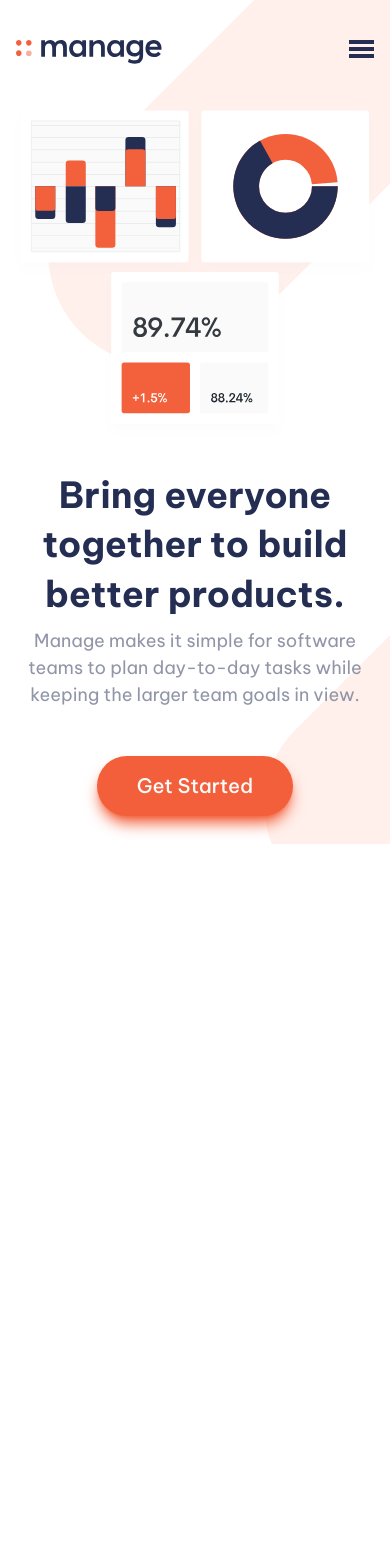
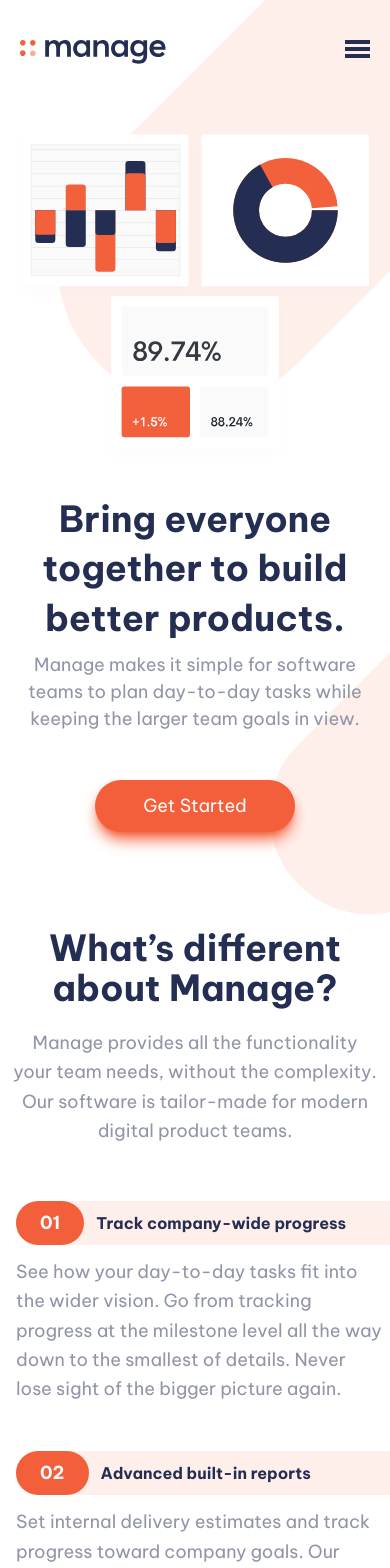
Before and after one commit to OGBENI-NG/manage-landing-page-master, a React (Vite) app: page / in a window 390 px wide. Shown: the top 1568 px of the page. Before the commit the page ends 844 px from the top, so only its background shows below. Built offline with nearby package versions, Linux system fonts and the light colour scheme.

Commit message:
fixed-mobile

```diff
--- a/Components/CustomButton.jsx
+++ b/Components/CustomButton.jsx
@@ -2,9 +2,8 @@ import React from 'react';
 
 function CustomButton({ className, children }) {
   return (
-    <button className={`my-10 capitalize text-veryLightGray
-     py-4 px-10 shadow-lg shadow-brightRed text-xl rounded-full
-      font-medium  ${className}`}>
+    <button className={`my-10 capitalize shadow-lg shadow-brightRed rounded-full
+      ${className} lg:hover:bg-hoverColor lg:hover:shadow-hoverColor `}>
       {children}
     </button>
   );
--- a/Components/Header.jsx
+++ b/Components/Header.jsx
@@ -1,45 +1,66 @@
 import React from 'react'
+import CustomButton from './CustomButton'
 
-const Header = ({logo, hamburger, iconPattern, handleToggle, toggleOpen}) => {
+const Header = ({logo, hamburger, handleToggle, toggleOpen}) => {
+  const links = [
+    {name: "pricing", link: "/"},
+    {name: "product", link: "/"},
+    {name: "about us", link: "/"},
+    {name: "careers", link: "/"},
+    {name: "community", link: "/"}
+  ]
   return (
     <header
-      className='flex bg-white items-center justify-between
-       relative py-10 px-4 md:pl-8 lg:block'
+      className='w-full lg:relative '
     >
-      <div
-        className="absolute left-12 z-0 -top-14 right-0 -mr-20
-            md:left-48
-        "
-      >
-        <img  src={iconPattern} alt="pattern" />
-      </div>
-      <div>
-        <img className='md:h-14' src={logo} alt="logo" />
-      </div>
-      <div>
-      {toggleOpen && (
-        <div
-          className='fixed w-full z-30 inset-0 m-0 flex justify-center
-        bg-overlayColor h-screen px-4 md:px-16 lg:block
+      <div className='relative w-full before:absolute before:content-[""] before:right-0
+        before:w-[300px] before:bg-veryPaleRed before:rounded-[218px] before:rotate-45
+        before:h-[614px] before:z-[0]
+        sm:before:left-44 sm:before:w-[280px] sm:before:-top-40
+        lg:absolute lg:before:left-auto lg:z-[2] lg:before:-top-[9.5rem]
+
         '
       >
-        <nav className='bg-veryLightGray text-darkBlue font-medium
-        rounded flex flex-col gap-6 items-center w-full h-max mt-28 text-2xl
-        capitalize py-12 md:py-20 md:mt-36 md:text-5xl md:gap-12 lg:block'>
-          <li className='flex items-center'><ol><a href="#">pricing</a></ol></li>
-          <li className='flex items-center'><ol><a href="#">product</a></ol></li>
-          <li className='flex items-center'><ol><a href="#">about us</a></ol></li>
-          <li className='flex items-center'><ol><a href="#">careers</a></ol></li>
-          <li className='flex items-center'><ol><a href="#">community</a></ol></li>
+        <div className='
+          sm:flex sm:py-10 sm:pl-5 lg:px-12 sm:overflow-x-hidden
+          lg:flex lg:justify-between lg:items-center lg:py-2
+          xl:px-32
+        '
+        >
+          <div>
+            <img className='' src={logo} alt="logo" />
+          </div>
+          <nav className={` sm:z-[999] sm:bg-overlayColor lg:invisible sm:fixed
+            sm:inset-0 lg:relative ${toggleOpen ? "" : "sm:hidden lg:block"}
+            `}
+          >
+              {<ul className={`
+                lg:flex lg:items-center lg:p-0 lg:m-0 lg:gap-6 capitalize lg:font-medium lg:text-base sm:bg-veryLightGray lg:bg-transparent
+                bg-transparent text-darkBlue sm:text-center sm:mx-4 sm:mt-24
+                sm:text-2xl sm:font-medium sm:py-8 rounded-md lg:visible sm:overflow-x-hidden
+                `}
+              >
+                {links.map((link, index) => (
+                  <li key={index} className='lg:m-0 sm:m-6'>
+                    <a className='lg:hover:text-darkGrayishBlue' href={link.link}>{link.name}</a>
+                  </li>
+                ))}
+              </ul>}
             </nav>
-      </div>)}
-      </div>
           <div>
+            <CustomButton className="
+              text-veryLightGray bg-brightRed py-2 px-8 text-base sm:hidden lg:block
+              lg:relative lg:z-[1]
+              "
+            >get started</CustomButton>
             <div
               onClick={handleToggle}
-          className={`${toggleOpen ? "fixed" : "absolute"} z-30 right-4 top-10 md:right-8 lg:hidden`}
+              className={`${toggleOpen ? "fixed" : "absolute"} z-[999] right-5 top-10 md:right-8 lg:hidden
+              `}
             >
             <img className='md:h-10' src={hamburger} alt="hamburger" />
+            </div>
+          </div>
         </div>
       </div>
     </header>
--- a/Components/Intro.jsx
+++ b/Components/Intro.jsx
@@ -1,43 +1,41 @@
-import React from 'react'
+import React from 'react';
 import CustomButton from './CustomButton'
 
-export default function Intro({iconIllustrationIntro, iconPattern}) {
+
+export default function Intro({iconIllustrationIntro}) {
   return (
-      <section className="-z-50 px-2 font-sans overflow-hidden md:px-10">
-            <div className='flex justify-center'>
-                  <img className="block z-0" src={iconIllustrationIntro} alt="" />
+      <section className="z-[0] px-2 font-sans lg:mt-44 sm:mt-6 ">
+            <div className='lg:flex lg:justify-center lg:items-start lg:gap-3 lg:px-12'>
+                  <div className='flex justify-center lg:order-1 lg:w-1/2'>
+                        <img className="block z-[3]" src={iconIllustrationIntro} alt="" />
                   </div>
             <div
-            className='relative -z-0 px-3 flex justify-center flex-col w-full mt-7 md:px-8'
+                  className='relative  px-3 flex justify-center flex-col w-full mt-7 md:px-8
+                  lg:w-1/2 lg:mt-0 lg:px-0'
             >
-                  <h1 className="text-4xl leading-snug text-darkBlue text-center font-bold md:text-5xl md:px-12 md:leading-snug">
+                        <h1 className="text-4xl leading-snug text-darkBlue
+                              text-center font-bold md:text-5xl md:px-12 md:leading-snug
+                              lg:text-left lg:p-0 lg:text-5xl lg:leading-snug">
                               Bring everyone together to build better products.
                         </h1>
                         <p
-                        className="my-2 text-lg leading-normal text-darkGrayishBlue text-center z-10 md:text-2xl md:px-20 md:leading-normal md:my-5"
+                              className="my-2 text-lg leading-normal text-darkGrayishBlue text-center
+                              z-10 md:text-2xl md:px-20 md:leading-normal md:my-5 lg:text-left lg:p-0
+                              lg:text-base lg:pr-[5rem] lg:leading-relaxed"
                         >
                               Manage makes it simple for software teams to plan day-to-day
                               tasks while keeping the larger team goals in view.
                         </p>
-                  <div className="absolute z-0 left-64 -right-48 top-12 -mr-20 md:left-2/3 md:top-9">
+                        {/* <div className="absolute z-0 left-64 -right-48 top-12 -mr-20 md:left-2/3 md:top-9">
                               <img  src={iconPattern} alt="pattern" />
-                  </div>
-                  <CustomButton className="z-10 bg-brightRed flex justify-center m-auto md:px-16 md:py-5 md:text-2xl">get started</CustomButton>
+                        </div> */}
+                        <CustomButton className="z-10 bg-brightRed flex justify-center m-auto
+                        sm:text-lg sm:py-3 sm:px-12
+                        md:px-16 md:py-5 md:text-2xl lg:justify-start lg:m-0 w-max
+                        lg:px-8 lg:py-2 lg:text-lg text-veryLightGray lg:mt-8"
+                        >get started</CustomButton>
 
                   </div>
-            <div className='py-14 px-3 text-center flex justify-center flex-col w-full '>
-                  <h2
-                        className='text-darkBlue leading-snug text-4xl font-bold mb-5 md:text-5xl md:px-16 md:leading-snug'
-                  >
-                        What’s  different about Manage?
-                  </h2>
-                  <p
-                  className='text-darkGrayishBlue text-lg leading-relaxed md:text-2xl md:px-20 md:leading-normal md:my-5'
-                  >
-                        Manage provides all the functionality your team needs, without
-                        the complexity. Our software is tailor-made for modern digital
-                        product teams.
-                  </p>
             </div>
       </section>
   )
--- /dev/null
+++ b/Components/Section.jsx
@@ -0,0 +1,32 @@
+import React from 'react'
+
+export default function Section() {
+  return (
+      <div className='py-14 px-3 lg:p-0 text-center lg:text-left flex justify-center
+            flex-col w-full lg:w-[450px]'
+      >
+            <h2 className='text-darkBlue leading-snug sm:text-4xl font-bold
+             sm:mb-5 md:text-5xl md:px-16 md:leading-snug lg:px-0 lg:mx-0
+             lg:py-0 lg:mb-0 lg:text-3xl '
+            >
+                  What’s  different about Manage?
+            </h2>
+            <p
+            className='text-darkGrayishBlue text-lg relative leading-relaxed
+                  before:content-[""] lg:before:w-[300px] before:bg-veryPaleRed
+                  before:h-[614px] before:absolute before:z-[1] before:rounded-[218px]
+                  before:rotate-45
+                  sm:before:right-0 sm:before:-top-[41.7rem] sm:before:left-[25.22rem]
+                  sm:before:-z[3] sm:before:w-[200px]
+
+                  md:text-2xl md:px-20 md:leading-normal md:my-5
+                  lg:p-0 lg:pr-20 lg:mt-8 lg:text-base lg:leading-relaxed
+                  lg:before:top-28 lg:before:-left-48  lg:before:right-auto'
+            >
+                  Manage provides all the functionality your team needs, without
+                  the complexity. Our software is tailor-made for modern digital
+                  product teams.
+            </p>
+      </div>
+  )
+}
--- a/index.css
+++ b/index.css
@@ -9,3 +9,7 @@ veryDarkBlue: 'hsl(233, 12%, 13%)',
 veryPaleRed: 'hsl(13, 100%, 96%)',
 veryLightGray: 'hsl(0, 0%, 98%)',
 */
+
+/* .text {
+      background-color: hsla(12, 87%, 70%, 0.926);
+} */
--- a/src/App.jsx
+++ b/src/App.jsx
@@ -10,10 +10,12 @@ import iconSimplify from '../asset/images/bg-simplify-section-mobile.svg'
 import Intro from "../Components/Intro";
 import data from "../data"
 import Track from "../Components/Track";
-import CarouselItem from "../Components/CarouselItem";
+import MemoCarouselItem from "../Components/CarouselItem";
 import CustomButton from "../Components/CustomButton";
 import IntroBase from "../Components/IntroBase";
-import Footer from "../Components/Footer";
+import MemoFooter from "../Components/Footer";
+import Section from "../Components/Section";
+
 
 
 
@@ -42,7 +44,7 @@ export default function App() {
   //testimonies items in data
   const testimoniesData = data.slice(3)
   const testimonies = testimoniesData.map((item, index) => (
-    <CarouselItem
+    <MemoCarouselItem
       key={item.id}
       id={item.id}
       name={item.name}
@@ -94,9 +96,10 @@ export default function App() {
   }
 
   return (
-    <main className={"bg-white h-screen scroll-smooth font-sans w-full overflow-x-hidden "}>
+    <main className={`bg-white h-screen scroll-smooth font-sans w-full`}>
+      <div className="overflow-x-hidden">
       <Header
-        hamburger={toggleOpen ?  IconClose : hamburger}
+        hamburger={toggleOpen ? IconClose : hamburger}
         logo={logo}
         iconPattern={iconPattern}
         toggleOpen={toggleOpen}
@@ -104,26 +107,35 @@ export default function App() {
       />
       <Intro
         iconIllustrationIntro={iconIllustrationIntro}
-        iconPattern={iconPattern}
       />
-      <div>{tracks}</div>
+      <div  className="lg:flex lg:justify-center lg:items-start lg:gap-3 lg:px-12 lg:mt-24">
+        <Section/>
+        <div>{tracks}</div>
+      </div>
       <div className="flex justify-center my-10 text-3xl font-bold
-       text-darkBlue md:text-5xl md:my-20">
+       text-darkBlue md:text-5xl md:my-20 lg:my-5 lg:text-3xl">
         <h1>What they've said</h1>
       </div>
-      <div>{testimonies}</div>
+      <div className="lg:flex custom-scrollbar lg:mx-4 lg:items-center lg:gap-4 justify-start
+      lg:overflow-scroll lg:my-8 lg:scrollbar-hide">
+        {testimonies}
+      </div>
       <CustomButton className="flex m-auto justify-center bg-brightRed
-      md:px-16 md:py-5 md:text-2xl mb-14">get started</CustomButton>
+        sm:text-lg sm:py-3 sm:px-12
+        md:px-16 md:py-5 md:text-2xl mb-14 text-veryLightGray
+        lg:py-3 lg:px-12 lg:text-lg lg:mb-36"
+      >get started</CustomButton>
       <IntroBase
         iconSimplify={iconSimplify}
       />
-      <Footer
+      <MemoFooter
         email={email}
         handleChange={handleChange}
         handleSubmit={handleSubmit}
         error={error}
         logoFooter={logoFooter}
       />
+      </div>
     </main>
 
   )
--- a/tailwind.config.js
+++ b/tailwind.config.js
@@ -16,12 +16,22 @@ export default {
         veryDarkBlue: 'hsl(233, 12%, 13%)',
         veryPaleRed: 'hsl(13, 100%, 96%)',
         veryLightGray: 'hsl(0, 0%, 98%)',
-        overlayColor: "rgba(0, 0, 0, 0.2)"
+        overlayColor: "rgba(0, 0, 0, 0.2)",
+        baseColor: "rgba(255,240,236,0.166)",
+        hoverColor: "hsla(12, 87%, 70%, 0.926)",
+
       },
       fontFamily: {
         sans: ['"Be Vietnam Pro"', 'sans-serif'],
       },
+      screens: {
+        'sm': '320px', // Added custom breakpoint for 320px
+        'md': '768px',
+        'lg': '1024px',
+      },
+
     },
   },
   plugins: [],
+
 };
```
Also changed, not shown: Components/CarouselItem.jsx (+22 -8 lines), Components/Footer.jsx (+89 -33 lines), Components/IntroBase.jsx (+23 -8 lines), Components/Track.jsx (+17 -7 lines). Lines whose indentation alone changed are shown as unchanged.
